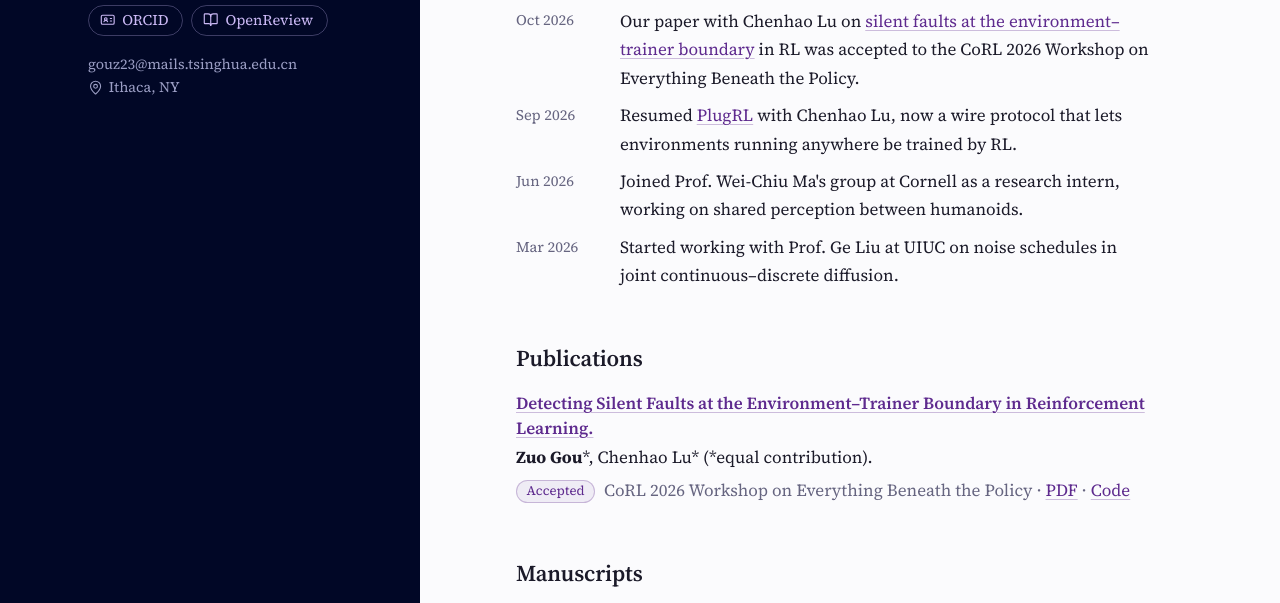
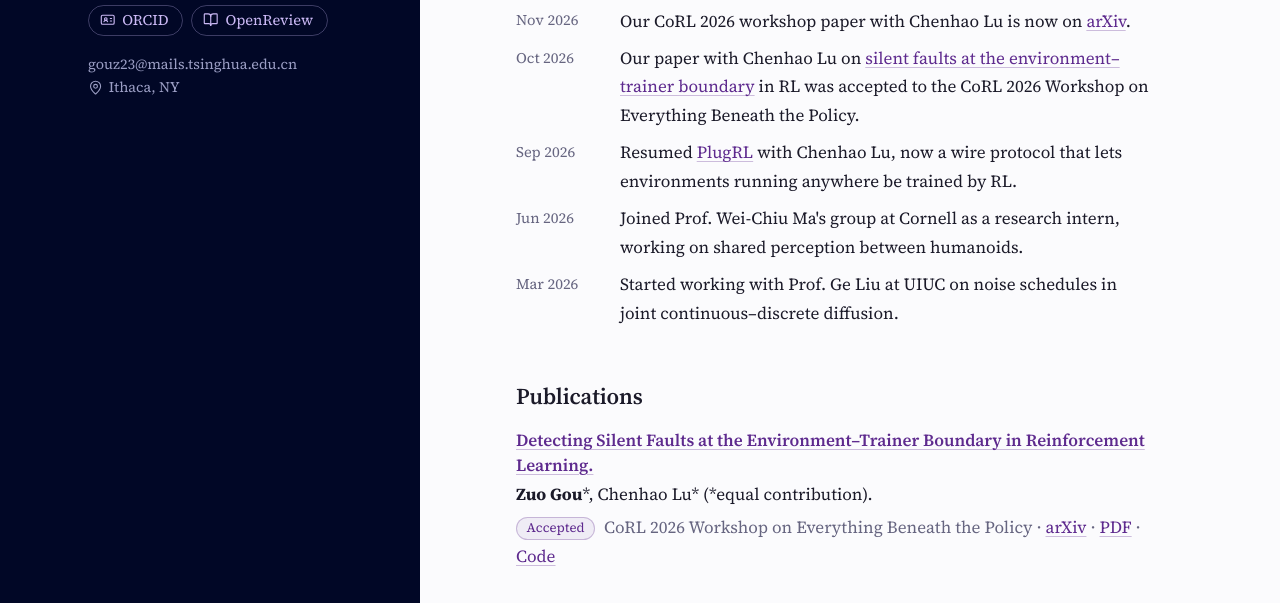
Before and after one commit to tactino/tactino.github.io, a plain HTML site: page index.html in a window 1280 px wide. Shown: the part 477-1080 px from the top of the page. Drawn offline with Linux system fonts and the light colour scheme.

Commit message:
Point the WEBP paper at arXiv (2611.08144)
News gets a November line for the arXiv posting; the October line, the
publication title and its PDF link point at arXiv; the footer says
November 2026. papers/silent-faults-webp2026.pdf stays.

```diff
--- a/index.html
+++ b/index.html
@@ -86,7 +86,8 @@
                 <h2>News</h2>
                 <!-- Newest first. Add a line when a paper is submitted, posted to arXiv, or accepted. -->
                 <ul class="news-list">
-                    <li><span class="news-date">Oct 2026</span><span>Our paper with Chenhao Lu on <a href="papers/silent-faults-webp2026.pdf" target="_blank" rel="noopener">silent faults at the environment&ndash;trainer boundary</a> in RL was accepted to the CoRL 2026 Workshop on Everything Beneath the Policy.</span></li>
+                    <li><span class="news-date">Nov 2026</span><span>Our CoRL 2026 workshop paper with Chenhao Lu is now on <a href="https://arxiv.org/abs/2611.08144" target="_blank" rel="noopener">arXiv</a>.</span></li>
+                    <li><span class="news-date">Oct 2026</span><span>Our paper with Chenhao Lu on <a href="https://arxiv.org/abs/2611.08144" target="_blank" rel="noopener">silent faults at the environment&ndash;trainer boundary</a> in RL was accepted to the CoRL 2026 Workshop on Everything Beneath the Policy.</span></li>
                     <li><span class="news-date">Sep 2026</span><span>Resumed <a href="https://plugrl.github.io" target="_blank" rel="noopener">PlugRL</a> with Chenhao Lu, now a wire protocol that lets environments running anywhere be trained by RL.</span></li>
                     <li><span class="news-date">Jun 2026</span><span>Joined Prof. Wei-Chiu Ma's group at Cornell as a research intern, working on shared perception between humanoids.</span></li>
                     <li><span class="news-date">Mar 2026</span><span>Started working with Prof. Ge Liu at UIUC on noise schedules in joint continuous&ndash;discrete diffusion.</span></li>
@@ -98,10 +99,9 @@
                 <h2>Publications</h2>
                 <ul class="pub-list">
                     <li>
-                        <!-- Once on arXiv, point the title and PDF links to the arXiv page. -->
-                        <span class="pub-title"><a href="papers/silent-faults-webp2026.pdf" target="_blank" rel="noopener">Detecting Silent Faults at the Environment&ndash;Trainer Boundary in Reinforcement Learning.</a></span>
+                        <span class="pub-title"><a href="https://arxiv.org/abs/2611.08144" target="_blank" rel="noopener">Detecting Silent Faults at the Environment&ndash;Trainer Boundary in Reinforcement Learning.</a></span>
                         <span class="pub-authors"><strong>Zuo Gou</strong>*, Chenhao Lu* (*equal contribution).</span>
-                        <span class="pub-venue"><span class="status">Accepted</span>CoRL 2026 Workshop on Everything Beneath the Policy &middot; <a href="papers/silent-faults-webp2026.pdf" target="_blank" rel="noopener">PDF</a> &middot; <a href="https://github.com/PlugRL" target="_blank" rel="noopener">Code</a></span>
+                        <span class="pub-venue"><span class="status">Accepted</span>CoRL 2026 Workshop on Everything Beneath the Policy &middot; <a href="https://arxiv.org/abs/2611.08144" target="_blank" rel="noopener">arXiv</a> &middot; <a href="https://arxiv.org/pdf/2611.08144" target="_blank" rel="noopener">PDF</a> &middot; <a href="https://github.com/PlugRL" target="_blank" rel="noopener">Code</a></span>
                     </li>
                 </ul>
             </section>
@@ -222,7 +222,7 @@
                 </table>
             </section>
 
-            <footer class="page-footer">Last updated October 2026</footer>
+            <footer class="page-footer">Last updated November 2026</footer>
 
         </main>
     </div>
```
